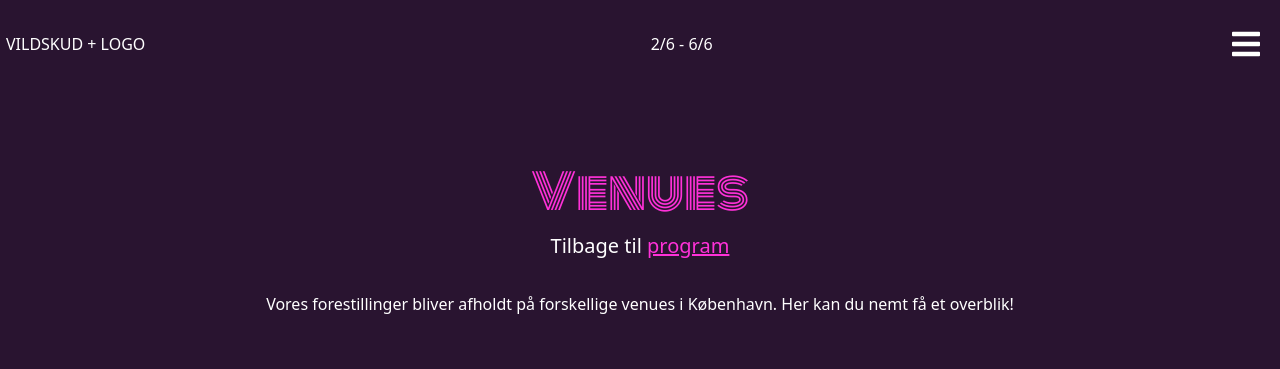
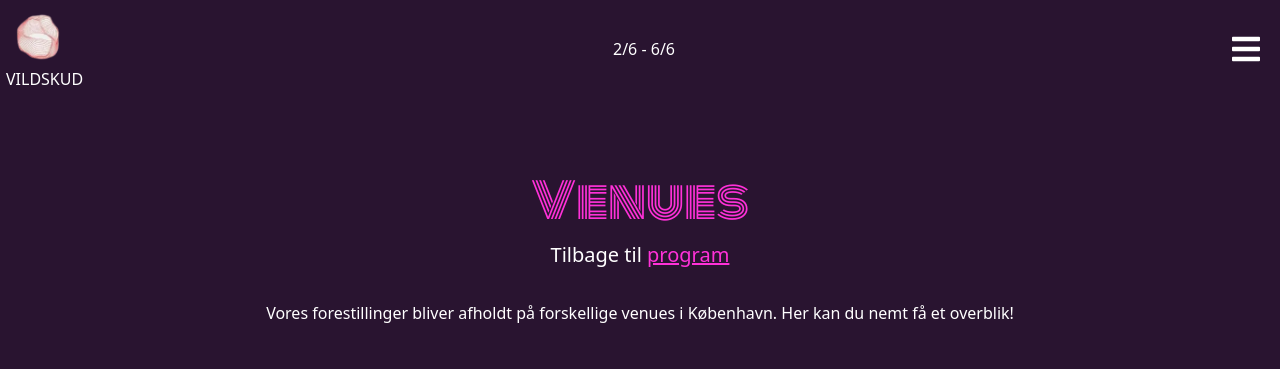
Before and after one commit to hele168f/vildskud_redesign, a website built with Vite: page src/venues.html in a window 1280 px wide. Shown: the top 369 px of the page. Built offline with nearby package versions, Linux system fonts and the light colour scheme; files whose address does not match are found by name.

Commit message:
logo sat ind

```diff
--- a/src/venues.html
+++ b/src/venues.html
@@ -16,7 +16,7 @@
   </head>
   <body class="grid place-items-center  bg-body">
     <nav class="nav">
-      <div class="logo"><a href="index.html">Vildskud + logo</a></div>
+        <div class="logo w-16"><img src="img/logo.webp" alt=""> <a href="index.html">Vildskud </a></div>
       <div><p>2/6 - 6/6</p></div>
       <div class="openMenu"><i class="fa fa-bars"></i></div>
       <ul class="mainMenu">
```
